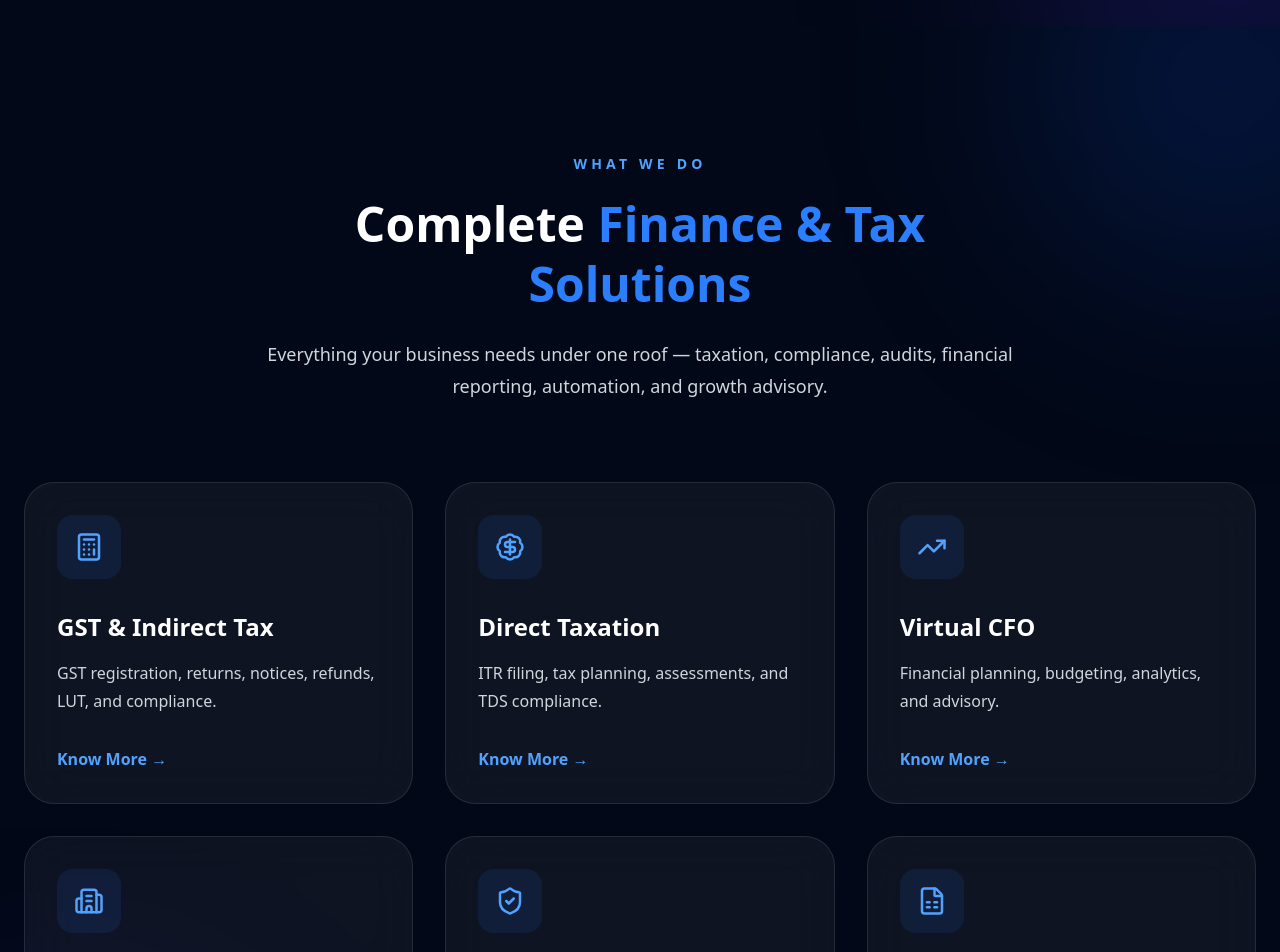
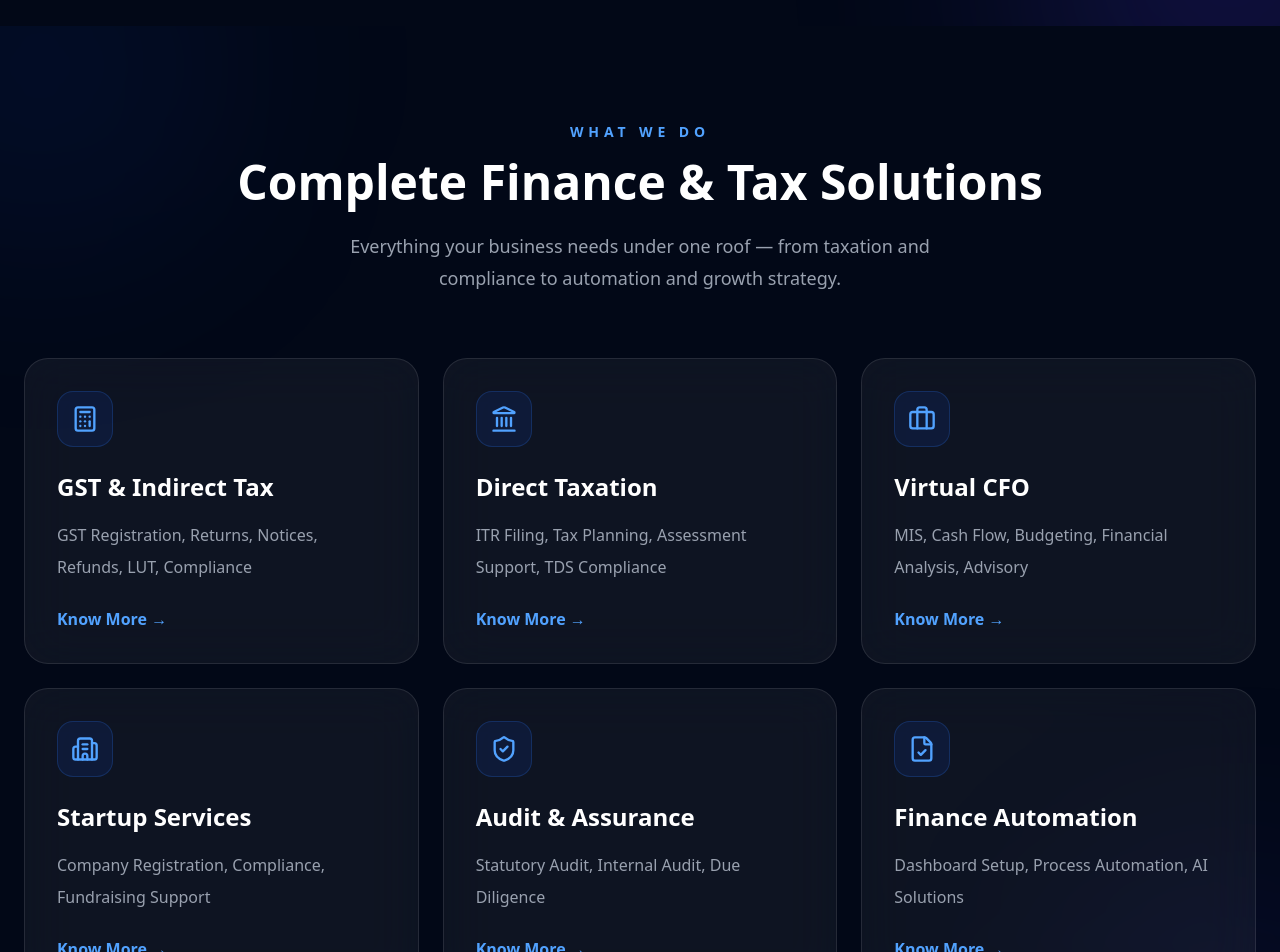
Before and after one commit to nithinreddyavula/taxin60sec, a Next.js app: page / in a window 1280 px wide. Shown: the part 900-1852 px from the top of the page. Built offline with nearby package versions, Linux system fonts and the light colour scheme.

Commit message:
change servicespage UI

```diff
--- a/components/Navbar.tsx
+++ b/components/Navbar.tsx
@@ -1,8 +1,12 @@
 "use client";
 
 import Link from "next/link";
+import { Menu, X } from "lucide-react";
+import { useState } from "react";
 
 export default function Navbar() {
+
+  const [open, setOpen] = useState(false);
 
   return (
 
@@ -15,10 +19,10 @@ export default function Navbar() {
           {/* LOGO */}
           <Link
             href="/"
-            className="flex items-center gap-4"
+            className="flex items-center gap-3"
           >
 
-            <div className="w-14 h-14 rounded-2xl bg-gradient-to-br from-blue-500 to-indigo-600 flex items-center justify-center text-2xl font-bold shadow-xl shadow-blue-500/20">
+            <div className="w-12 h-12 rounded-2xl bg-gradient-to-br from-blue-500 to-indigo-600 flex items-center justify-center text-xl font-bold shadow-xl shadow-blue-500/20">
 
               T
 
@@ -26,13 +30,13 @@ export default function Navbar() {
 
             <div>
 
-              <h2 className="text-4xl font-bold text-white">
+              <h2 className="text-2xl sm:text-3xl font-bold text-white">
 
                 Tax<span className="text-blue-500">60</span>Sec
 
               </h2>
 
-              <p className="text-xs tracking-[0.35em] text-gray-400 uppercase">
+              <p className="hidden sm:block text-[10px] tracking-[0.35em] text-gray-400 uppercase">
 
                 Tax • Finance • Growth
 
@@ -42,7 +46,7 @@ export default function Navbar() {
 
           </Link>
 
-          {/* NAV LINKS */}
+          {/* DESKTOP NAV */}
           <nav className="hidden md:flex items-center gap-10 text-white font-medium">
 
             <Link href="/" className="hover:text-blue-400 transition">
@@ -71,7 +75,7 @@ export default function Navbar() {
 
           </nav>
 
-          {/* BUTTONS */}
+          {/* DESKTOP BUTTONS */}
           <div className="hidden md:flex items-center gap-4">
 
             <a
@@ -95,9 +99,101 @@ export default function Navbar() {
 
           </div>
 
+          {/* MOBILE MENU BUTTON */}
+          <button
+            onClick={() => setOpen(!open)}
+            className="md:hidden w-12 h-12 rounded-xl border border-white/10 flex items-center justify-center text-white bg-white/5"
+          >
+
+            {
+              open ? <X size={24} /> : <Menu size={24} />
+            }
+
+          </button>
+
         </div>
 
       </div>
+
+      {/* MOBILE MENU */}
+      {
+        open && (
+
+          <div className="md:hidden border-t border-white/10 bg-[#020817]/95 backdrop-blur-xl">
+
+            <div className="px-6 py-6 flex flex-col gap-5 text-white font-medium">
+
+              <Link
+                href="/"
+                onClick={() => setOpen(false)}
+                className="hover:text-blue-400 transition"
+              >
+
+                Home
+
+              </Link>
+
+              <Link
+                href="/services"
+                onClick={() => setOpen(false)}
+                className="hover:text-blue-400 transition"
+              >
+
+                Services
+
+              </Link>
+
+              <Link
+                href="/about"
+                onClick={() => setOpen(false)}
+                className="hover:text-blue-400 transition"
+              >
+
+                About Us
+
+              </Link>
+
+              <Link
+                href="/contact"
+                onClick={() => setOpen(false)}
+                className="hover:text-blue-400 transition"
+              >
+
+                Contact
+
+              </Link>
+
+              {/* MOBILE BUTTONS */}
+              <div className="flex flex-col gap-3 pt-4">
+
+                <a
+                  href="https://wa.me/917013734079"
+                  target="_blank"
+                  className="w-full text-center px-6 py-3 rounded-2xl border border-white/10 hover:bg-white/10 transition"
+                >
+
+                  WhatsApp
+
+                </a>
+
+                <Link
+                  href="/contact"
+                  onClick={() => setOpen(false)}
+                  className="w-full text-center px-6 py-3 rounded-2xl bg-blue-600 hover:bg-blue-500 transition font-semibold"
+                >
+
+                  Book Consultation
+
+                </Link>
+
+              </div>
+
+            </div>
+
+          </div>
+
+        )
+      }
 
     </header>
 
--- a/sections/Services.tsx
+++ b/sections/Services.tsx
@@ -1,46 +1,50 @@
 "use client";
 
-import { motion } from "framer-motion";
-
 import {
-  BadgeDollarSign,
+  Briefcase,
   Building2,
   Calculator,
-  FileSpreadsheet,
+  FileCheck,
+  Landmark,
   ShieldCheck,
-  TrendingUp,
 } from "lucide-react";
 
 const services = [
   {
+    title: "GST & Indirect Tax",
+    description:
+      "GST Registration, Returns, Notices, Refunds, LUT, Compliance",
     icon: Calculator,
-    title: "GST & Indirect Tax",
-    desc: "GST registration, returns, notices, refunds, LUT, and compliance.",
   },
   {
-    icon: BadgeDollarSign,
     title: "Direct Taxation",
-    desc: "ITR filing, tax planning, assessments, and TDS compliance.",
+    description:
+      "ITR Filing, Tax Planning, Assessment Support, TDS Compliance",
+    icon: Landmark,
   },
   {
-    icon: TrendingUp,
     title: "Virtual CFO",
-    desc: "Financial planning, budgeting, analytics, and advisory.",
+    description:
+      "MIS, Cash Flow, Budgeting, Financial Analysis, Advisory",
+    icon: Briefcase,
   },
   {
+    title: "Startup Services",
+    description:
+      "Company Registration, Compliance, Fundraising Support",
     icon: Building2,
-    title: "Startup Services",
-    desc: "Company registration, compliance, fundraising, and ESOP setup.",
   },
   {
+    title: "Audit & Assurance",
+    description:
+      "Statutory Audit, Internal Audit, Due Diligence",
     icon: ShieldCheck,
-    title: "Audit & Assurance",
-    desc: "Statutory audit, internal audit, due diligence, and compliance.",
   },
   {
-    icon: FileSpreadsheet,
     title: "Finance Automation",
-    desc: "Accounting automation, dashboards, and reporting systems.",
+    description:
+      "Dashboard Setup, Process Automation, AI Solutions",
+    icon: FileCheck,
   },
 ];
 
@@ -48,110 +52,90 @@ export default function Services() {
 
   return (
 
-    <section className="relative py-32 bg-[#020817] overflow-hidden">
+    <section className="relative overflow-hidden bg-[#020817] py-24 text-white">
 
-      {/* GLOW */}
+      {/* BG GLOW */}
       <div className="absolute inset-0 overflow-hidden">
 
-        <div className="absolute top-[-120px] right-[-120px] w-[350px] h-[350px] bg-blue-600/20 blur-[120px] rounded-full" />
+        <div className="absolute top-[-120px] left-[-120px] w-[320px] h-[320px] bg-blue-600/10 blur-[120px] rounded-full" />
 
-        <div className="absolute bottom-[-120px] left-[-120px] w-[350px] h-[350px] bg-indigo-600/20 blur-[120px] rounded-full" />
+        <div className="absolute bottom-[-120px] right-[-120px] w-[320px] h-[320px] bg-indigo-600/10 blur-[120px] rounded-full" />
 
       </div>
 
-      <div className="relative z-10 max-w-7xl mx-auto px-6">
+      <div className="relative z-10 max-w-7xl mx-auto px-4 sm:px-6">
 
-        {/* TOP */}
-        <motion.div
-          initial={{ opacity: 0, y: 40 }}
-          whileInView={{ opacity: 1, y: 0 }}
-          transition={{ duration: 0.7 }}
-          viewport={{ once: true }}
-          className="text-center max-w-3xl mx-auto"
-        >
+        {/* HEADING */}
+        <div className="text-center">
 
-          <p className="uppercase tracking-[0.3em] text-sm text-blue-400 font-semibold">
+          <p className="text-blue-400 uppercase tracking-[0.35em] text-sm font-semibold">
 
             What We Do
 
           </p>
 
-          <h2 className="mt-5 text-5xl font-bold text-white leading-tight">
+          <h2 className="mt-4 text-4xl sm:text-5xl font-bold">
 
-            Complete
-            <span className="text-blue-500">
-              {" "}Finance & Tax Solutions
-            </span>
+            Complete Finance & Tax Solutions
 
           </h2>
 
-          <p className="mt-6 text-lg text-gray-300 leading-8">
+          <p className="mt-6 text-lg text-gray-400 max-w-2xl mx-auto leading-8">
 
             Everything your business needs under one roof —
-            taxation, compliance, audits, financial reporting,
-            automation, and growth advisory.
+            from taxation and compliance to automation and growth strategy.
 
           </p>
 
-        </motion.div>
+        </div>
 
-        {/* GRID */}
-        <div className="mt-20 grid grid-cols-1 md:grid-cols-2 lg:grid-cols-3 gap-8">
+        {/* CARDS */}
+        <div className="grid grid-cols-1 sm:grid-cols-2 lg:grid-cols-3 gap-6 mt-16">
 
           {
-            services.map((service, index) => {
+            services.map((service, i) => {
 
               const Icon = service.icon;
 
               return (
 
-                <motion.div
-                  key={index}
-                  initial={{ opacity: 0, y: 40 }}
-                  whileInView={{ opacity: 1, y: 0 }}
-                  transition={{
-                    duration: 0.5,
-                    delay: index * 0.1,
-                  }}
-                  viewport={{ once: true }}
-                  className="group bg-white/5 border border-white/10 backdrop-blur-xl rounded-[30px] p-8 transition-all duration-300 hover:-translate-y-2 hover:border-blue-500/20 hover:shadow-2xl hover:shadow-blue-500/10 relative overflow-hidden"
+                <div
+                  key={i}
+                  className="group rounded-3xl border border-white/10 bg-white/5 p-8 backdrop-blur-xl hover:border-blue-500/40 hover:bg-white/[0.07] transition-all duration-300"
                 >
 
-                  {/* GLOW */}
-                  <div className="absolute top-0 right-0 w-32 h-32 bg-blue-500/10 blur-3xl rounded-full opacity-0 group-hover:opacity-100 transition" />
-
                   {/* ICON */}
-                  <div className="w-16 h-16 rounded-2xl bg-blue-500/10 flex items-center justify-center">
+                  <div className="w-14 h-14 rounded-2xl bg-blue-600/10 border border-blue-500/20 flex items-center justify-center">
 
                     <Icon
-                      size={30}
+                      size={28}
                       className="text-blue-400"
                     />
 
                   </div>
 
                   {/* TITLE */}
-                  <h3 className="mt-8 text-2xl font-bold text-white">
+                  <h3 className="mt-6 text-2xl font-bold">
 
                     {service.title}
 
                   </h3>
 
                   {/* DESC */}
-                  <p className="mt-4 text-gray-300 leading-7">
+                  <p className="mt-4 text-gray-400 leading-8">
 
-                    {service.desc}
+                    {service.description}
 
                   </p>
 
-                  {/* LINK */}
-                  <button className="mt-8 text-blue-400 font-semibold hover:text-blue-300 transition">
+                  {/* BUTTON */}
+                  <button className="mt-6 text-blue-400 font-semibold hover:text-blue-300 transition">
 
                     Know More →
 
                   </button>
 
-                </motion.div>
+                </div>
 
               );
 
@@ -165,4 +149,5 @@ export default function Services() {
     </section>
 
   );
+
 }
```
